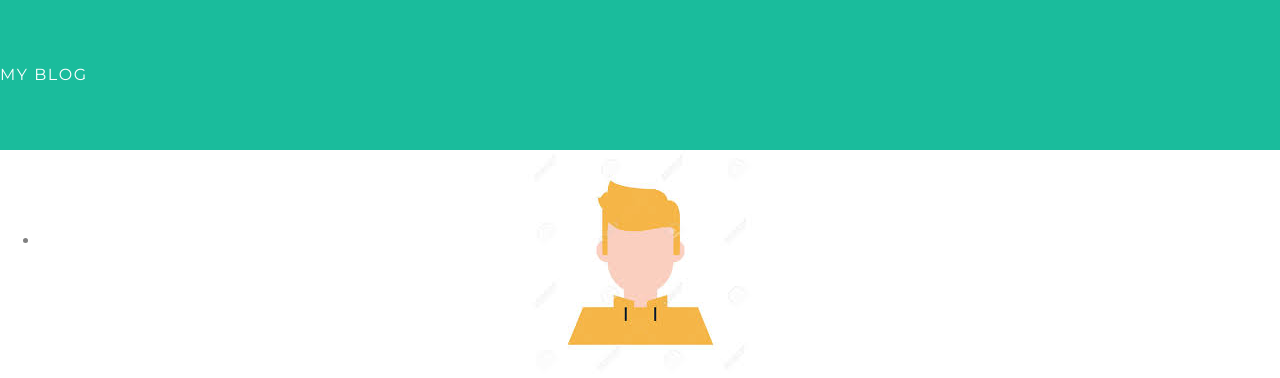
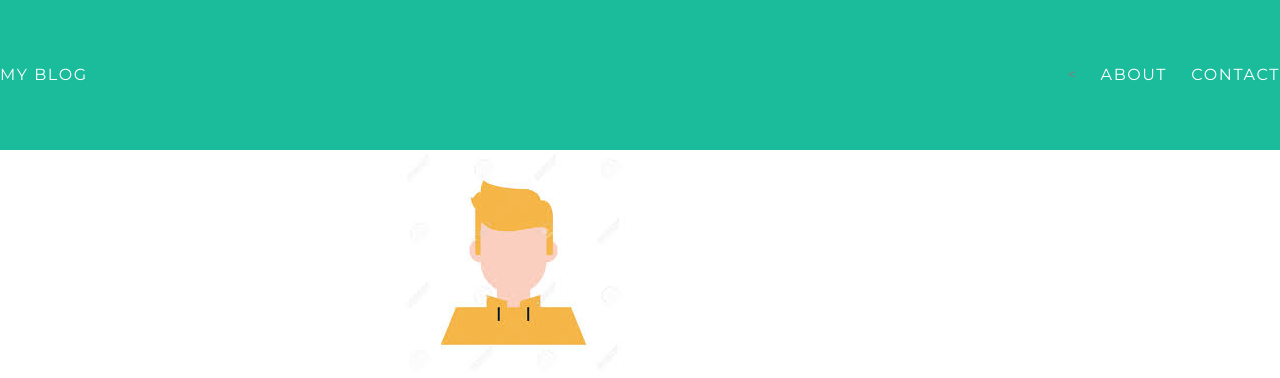
Before and after one commit to AertosDios/lightningblog.github.io, a plain HTML site: page contact.html in a window 1280 px wide. Shown: the top 378 px of the page. Drawn offline with Linux system fonts and the light colour scheme.

Commit message:
Add files via upload

```diff
--- a/contact.html
+++ b/contact.html
@@ -9,7 +9,7 @@
         <div id="header">
             <div id="containter">
                 <a href="index.html">My Blog</a>
-                <ul>
+                <ul class="header-nav"><
                     <li><a href="about.html">About</a></li>
                     <li><a href="contact.html">Contact</a></li>
                 </ul>
```
